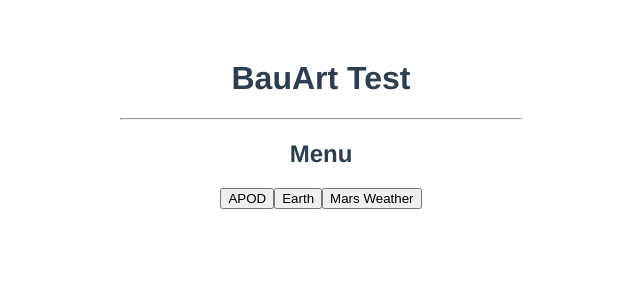
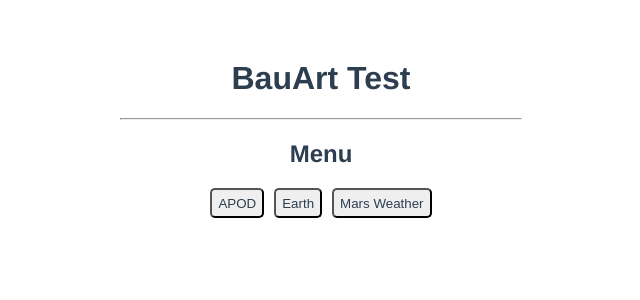
Before and after one commit to ilyabaykalov/bauart-test, a Vue app: page / in a window 1280 px wide. Shown: the top 300 px of the page, without its empty margins (319-959 px from the left). Built offline with nearby package versions, Linux system fonts and the light colour scheme.

Commit message:
add router-link

```diff
--- a/src/App.vue
+++ b/src/App.vue
@@ -1,6 +1,6 @@
 <template>
 	<div id='app'>
-		<h1><a href='/'>BauArt Test</a></h1>
+		<h1><router-link to='/'>BauArt Test</router-link></h1>
 		<hr>
 		<router-view/>
 	</div>
--- a/src/views/Menu.vue
+++ b/src/views/Menu.vue
@@ -1,10 +1,16 @@
 <template>
-	<div id='menu'>
+	<div class='menu'>
 		<h2>Menu</h2>
 
-		<button onclick='document.location="/apod"'>APOD</button>
-		<button onclick='document.location="/earth"'>Earth</button>
-		<button onclick='document.location="/mars"'>Mars Weather</button>
+		<button>
+			<router-link to='/apod'>APOD</router-link>
+		</button>
+		<button>
+			<router-link to='/earth'>Earth</router-link>
+		</button>
+		<button>
+			<router-link to='/mars'>Mars Weather</router-link>
+		</button>
 	</div>
 </template>
 
```
